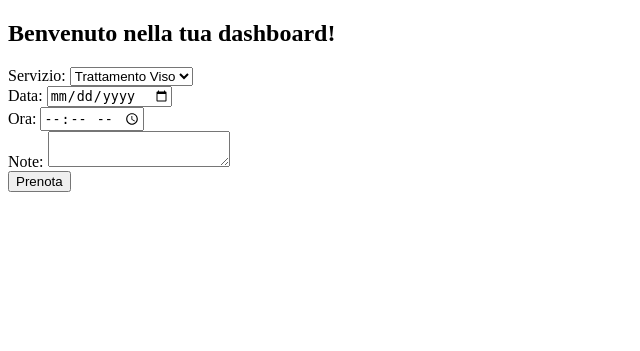
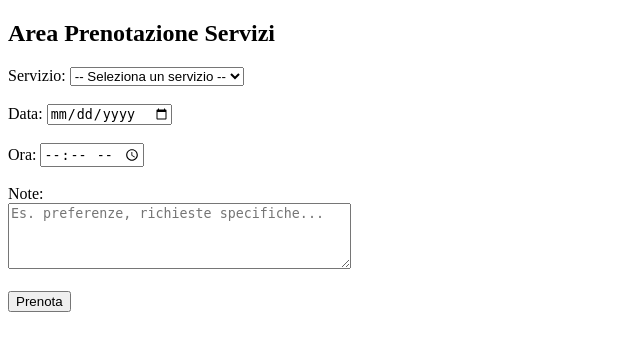
Before and after one commit to Chico34-glitch/ProjectWork-Unipegaso, a Flask app: page /dashboard_cliente in a window 1280 px wide. Shown: the top 351 px of the page, without its empty margins (0-640 px from the left). Run offline with Flask 3, Linux system fonts and the light colour scheme.

Commit message:
dashboard_cliente.html

```diff
--- a/templates/dashboard_cliente.html
+++ b/templates/dashboard_cliente.html
@@ -5,23 +5,24 @@
     <title>Dashboard Cliente</title>
 </head>
 <body>
-    <h2>Benvenuto nella tua dashboard!</h2>
+    <h2>Area Prenotazione Servizi</h2>
     <form id="prenotazione-form">
         <label for="servizio">Servizio:</label>
         <select id="servizio" required>
+            <option value="">-- Seleziona un servizio --</option>
             <option value="Trattamento Viso">Trattamento Viso</option>
             <option value="Massaggio">Massaggio</option>
             <option value="Epilazione">Epilazione</option>
-        </select><br>
+        </select><br><br>
 
         <label for="data">Data:</label>
-        <input type="date" id="data" required><br>
+        <input type="date" id="data" required><br><br>
 
         <label for="ora">Ora:</label>
-        <input type="time" id="ora" required><br>
+        <input type="time" id="ora" required><br><br>
 
-        <label for="note">Note:</label>
-        <textarea id="note"></textarea><br>
+        <label for="note">Note:</label><br>
+        <textarea id="note" rows="4" cols="40" placeholder="Es. preferenze, richieste specifiche..."></textarea><br><br>
 
         <button type="submit">Prenota</button>
     </form>
```
